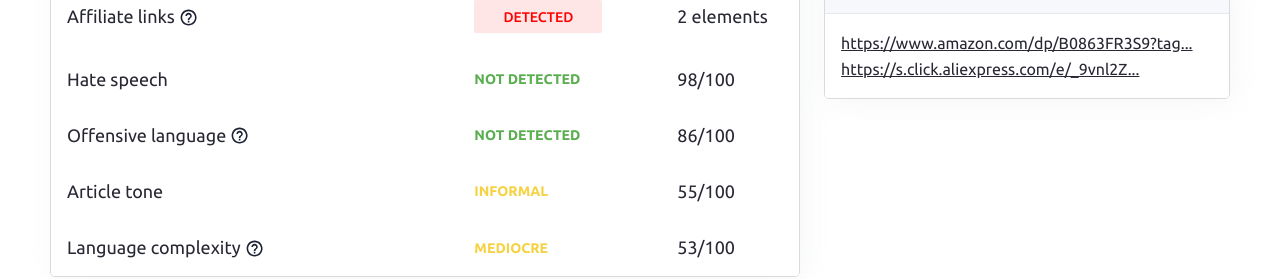
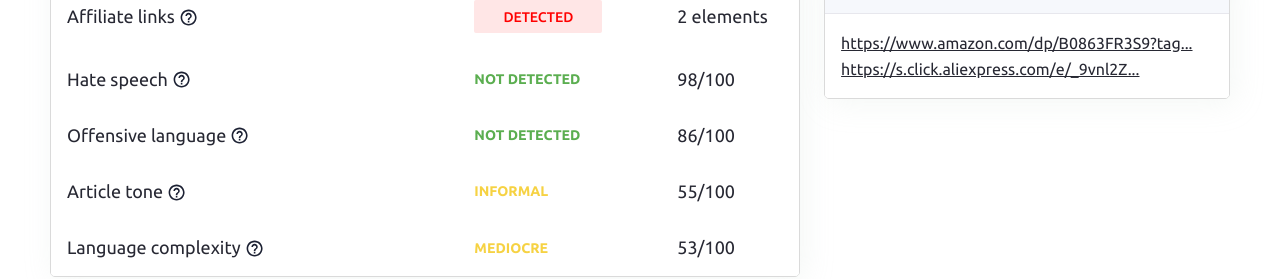
Before and after one commit to kindrakevychn/Next-report, a Next.js app: page / in a window 1280 px wide. Shown: the part 556-835 px from the top of the page. Built offline with nearby package versions, Linux system fonts and the light colour scheme.

Commit message:
index: add on hover description for tone and hateSpeech indicators

```diff
--- a/pages/index.jsx
+++ b/pages/index.jsx
@@ -230,6 +230,7 @@ function Data({
                             score={details.hateSpeech.score}
                             max={INDICATORS.hateSpeech.maxScore}
                             status={details.hateSpeech.label}
+                            description={INDICATORS.hateSpeech.description}
                         />
                     }
                     {
@@ -249,6 +250,7 @@ function Data({
                             score={details.tone.score}
                             max={INDICATORS.tone.maxScore}
                             status={details.tone.label}
+                            description={INDICATORS.tone.description}
                         />
                     }
                     {
```
